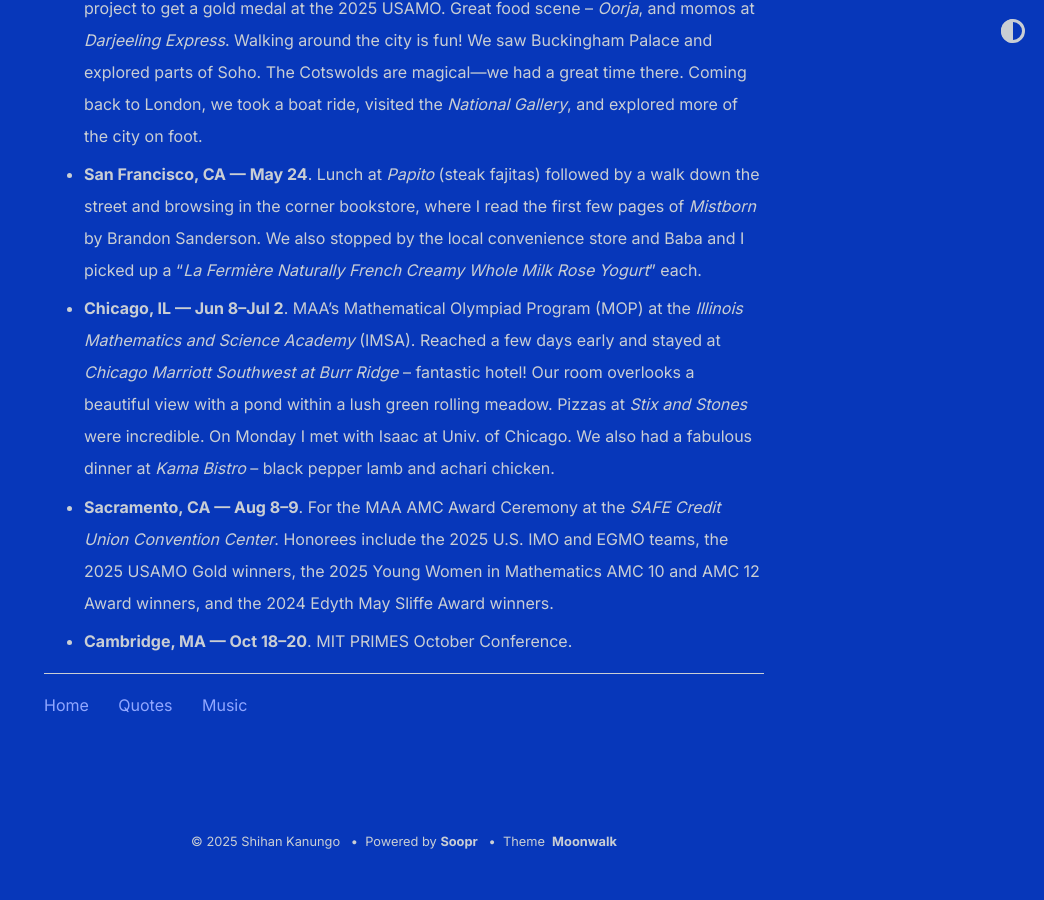
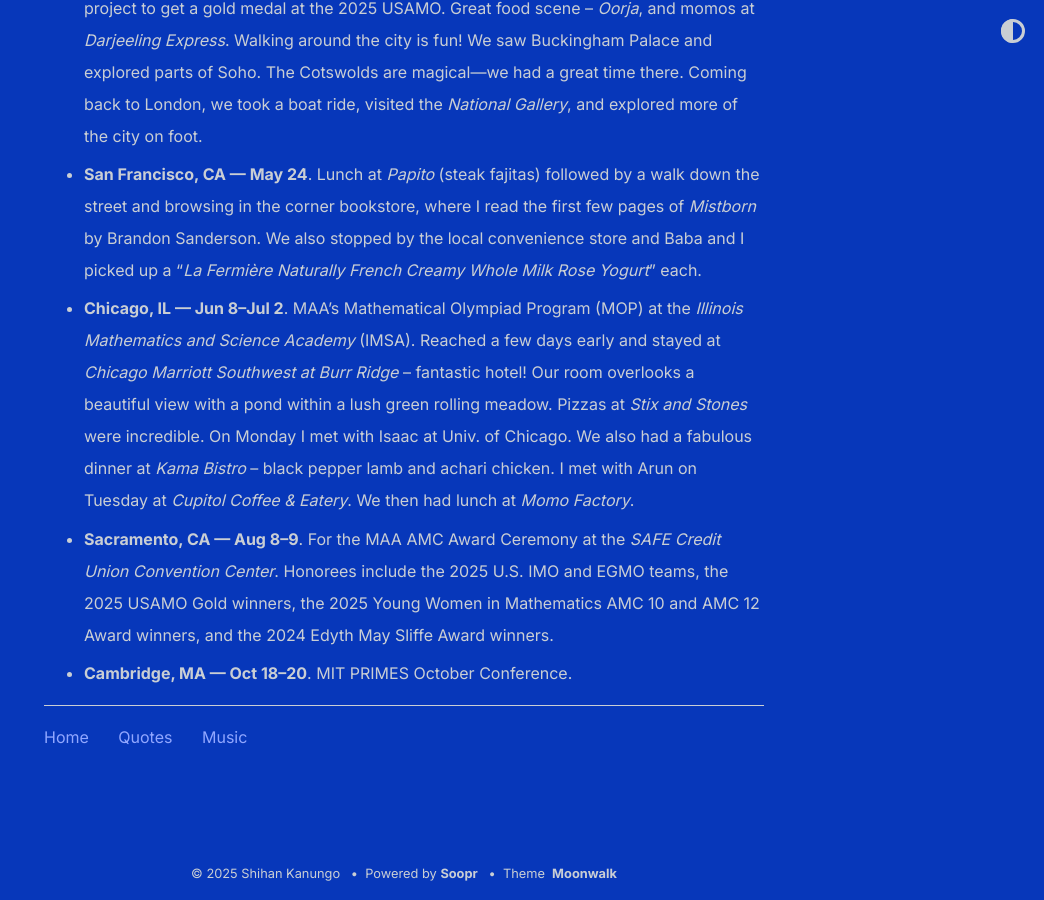
Before and after one commit to shihankanungo/shihankanungo.github.io, a Jekyll site: the page built from wrapped.md, in a window 1280 px wide and 900 px high, scrolled down 4793 px. Shown: the whole window, without its empty margins (236-1280 px from the left). Built offline with Jekyll 4.4.1, drawn with Linux system fonts in a browser that asks for light colours; before the commit the page ends 5661 px from its top, so only the background shows below that.

Commit message:
Update wrapped.md

```diff
--- a/wrapped.md
+++ b/wrapped.md
@@ -113,6 +113,6 @@
 - **San Francisco, CA --- Mar 15**. To celebrate adMIT. Lunch at *La Mar* (empanadas, inca cola, lomo saltado) followed by _Ferry Building_ (s'more, blondie). Baba got me a *Dandelion chocolate, 85% dark*.
 - **London, UK --- Apr 15--23**. To commemorate Project PickAxe --- the year-long, 1000hr project to get a gold medal at the 2025 USAMO. Great food scene -- _Oorja_, and momos at _Darjeeling Express_. Walking around the city is fun! We saw Buckingham Palace and explored parts of Soho. The Cotswolds are magical---we had a great time there. Coming back to London, we took a boat ride, visited the _National Gallery_, and explored more of the city on foot.
 - **San Francisco, CA --- May 24**. Lunch at *Papito* (steak fajitas) followed by a walk down the street and browsing in the corner bookstore, where I read the first few pages of *Mistborn* by Brandon Sanderson. We also stopped by the local convenience store and Baba and I picked up a "*La Fermière Naturally French Creamy Whole Milk Rose Yogurt*" each.
-- **Chicago, IL --- Jun 8--Jul 2**. MAA's Mathematical Olympiad Program (MOP) at the *Illinois Mathematics and Science Academy* (IMSA). Reached a few days early and stayed at *Chicago Marriott Southwest at Burr Ridge* -- fantastic hotel! Our room overlooks a beautiful view with a pond within a lush green rolling meadow. Pizzas at _Stix and Stones_ were incredible. On Monday I met with Isaac at Univ. of Chicago. We also had a fabulous dinner at *Kama Bistro* -- black pepper lamb and achari chicken.
+- **Chicago, IL --- Jun 8--Jul 2**. MAA's Mathematical Olympiad Program (MOP) at the *Illinois Mathematics and Science Academy* (IMSA). Reached a few days early and stayed at *Chicago Marriott Southwest at Burr Ridge* -- fantastic hotel! Our room overlooks a beautiful view with a pond within a lush green rolling meadow. Pizzas at _Stix and Stones_ were incredible. On Monday I met with Isaac at Univ. of Chicago. We also had a fabulous dinner at *Kama Bistro* -- black pepper lamb and achari chicken. I met with Arun on Tuesday at *Cupitol Coffee & Eatery*. We then had lunch at *Momo Factory*.
 - **Sacramento, CA --- Aug 8--9**. For the MAA AMC Award Ceremony at the *SAFE Credit Union Convention Center*. Honorees include the 2025 U.S. IMO and EGMO teams, the 2025 USAMO Gold winners, the 2025 Young Women in Mathematics AMC 10 and AMC 12 Award winners, and the 2024 Edyth May Sliffe Award winners.
 - **Cambridge, MA --- Oct 18--20**. MIT PRIMES October Conference.
```
